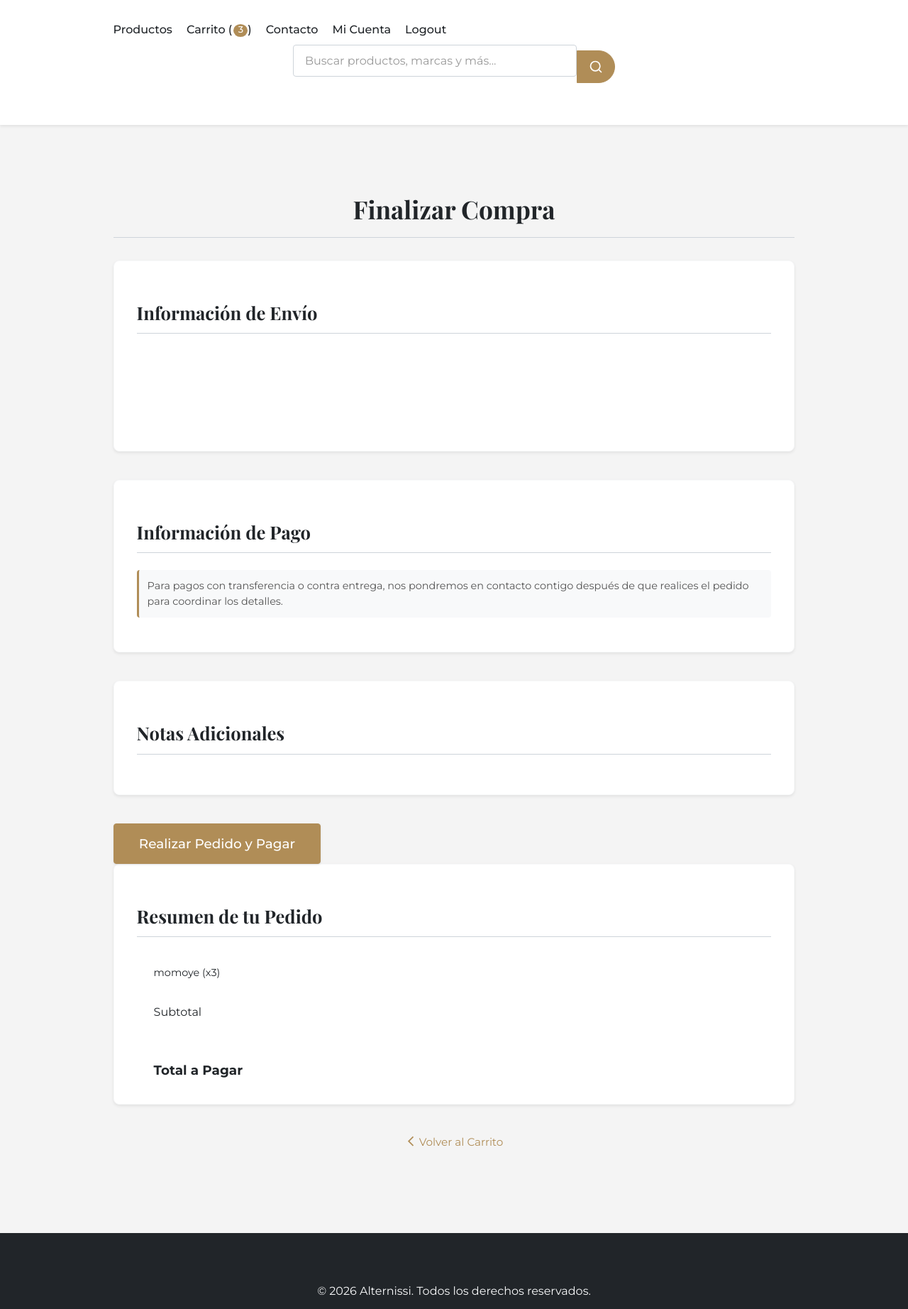
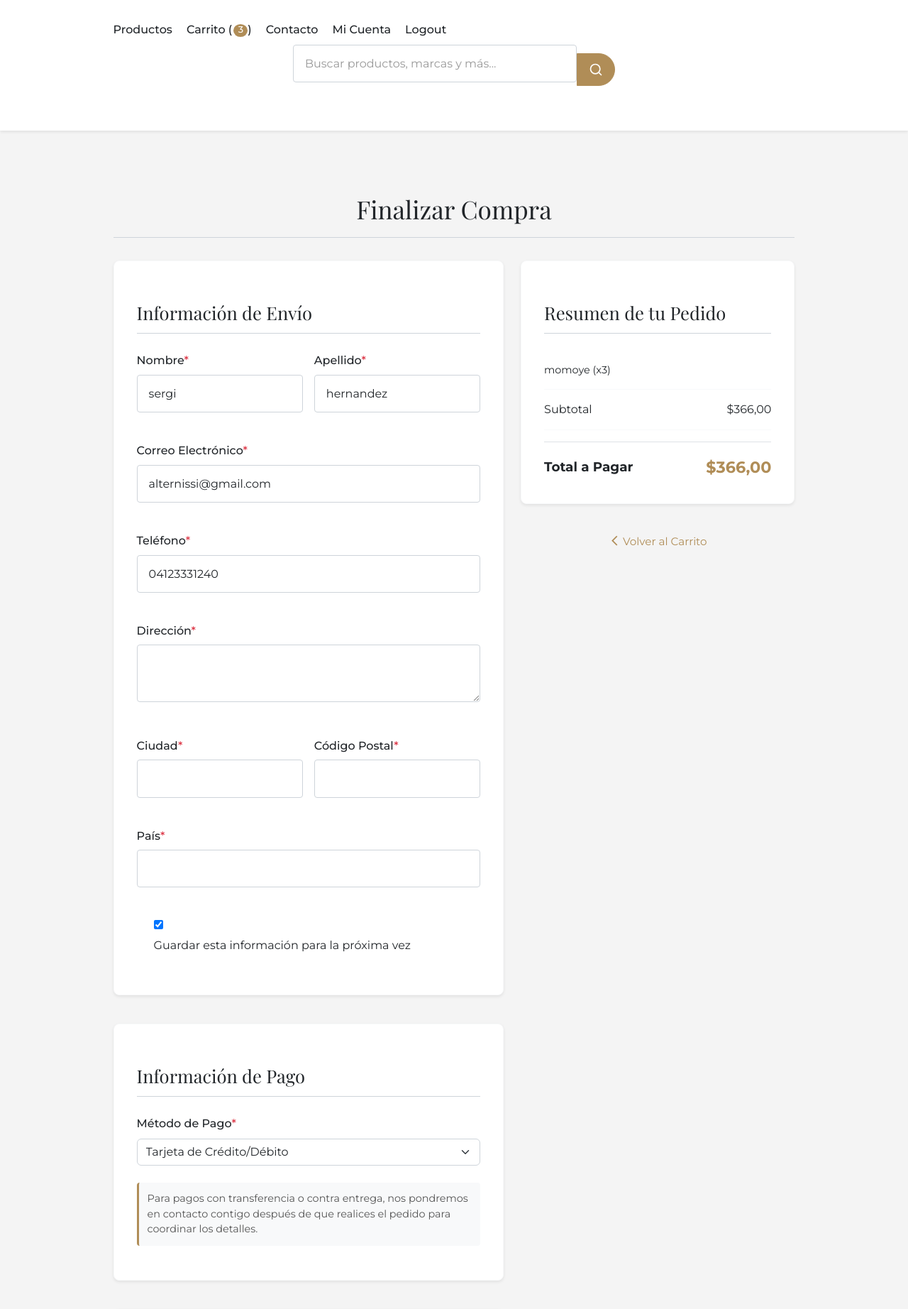
Before and after one commit to sergiorhvenetor/Alternissi, a Django app: page /checkout/ in a window 1280 px wide. Shown: the top 1844 px of the page at 71% size. Run offline with Django 5.2, Linux system fonts and the light colour scheme; a user stored in the database is signed in; data comes from the database, SQL or seed files in the repository; both versions use the stored data as it was after the commit; some web fonts are replaced.

Commit message:
Finish website implementation and fix missing features
- Added missing fields to ConfiguracionTienda for rewards.
- Implemented CheckoutForm and refactored checkout views.
- Added related products to product detail view.
- Added ability to remove coupons from cart.
- Integrated Bootstrap 5 for better UI and component support.
- Fixed template errors and missing values.
- Populated database with initial data.

Co-authored-by: sergiorhvenetor <118022314+sergiorhvenetor@users.noreply.github.com>

```diff
--- a/post/forms.py
+++ b/post/forms.py
@@ -2,7 +2,7 @@ from django import forms
 from django.conf import settings
 from django.contrib.auth.forms import UserCreationForm, AuthenticationForm
 from django.contrib.auth import get_user_model
-from .models import Producto, Categoria, Marca, Cupon, Cliente, Resena
+from .models import Producto, Categoria, Marca, Cupon, Cliente, Resena, Pedido
 
 User = get_user_model()
 
@@ -113,3 +113,38 @@ class ResenaForm(forms.ModelForm):
             'comentario': forms.Textarea(attrs={'rows': 5}),
             'calificacion': forms.RadioSelect(choices=[(i, f'{i} estrellas') for i in range(1, 6)]),
         }
+
+class CheckoutForm(forms.Form):
+    """
+    Formulario para recolectar información de envío y facturación durante el checkout.
+    """
+    # Información de Envío
+    nombre = forms.CharField(label="Nombre", max_length=100)
+    apellido = forms.CharField(label="Apellido", max_length=100)
+    email = forms.EmailField(label="Correo Electrónico")
+    telefono = forms.CharField(label="Teléfono", max_length=20)
+    direccion = forms.CharField(label="Dirección", widget=forms.Textarea(attrs={'rows': 2}))
+    ciudad = forms.CharField(label="Ciudad", max_length=100)
+    codigo_postal = forms.CharField(label="Código Postal", max_length=20)
+    pais = forms.CharField(label="País", max_length=100)
+
+    # Metodo de Pago
+    metodo_pago = forms.ChoiceField(
+        label="Método de Pago",
+        choices=Pedido.MetodoPago.choices,
+        widget=forms.Select(attrs={'class': 'form-select'})
+    )
+
+    # Notas
+    notas_adicionales = forms.CharField(
+        label="Notas del Pedido (opcional)",
+        required=False,
+        widget=forms.Textarea(attrs={'rows': 2})
+    )
+
+    # Opciones
+    guardar_informacion = forms.BooleanField(
+        label="Guardar esta información para la próxima vez",
+        required=False,
+        initial=True
+    )
--- a/post/templates/post/base.html
+++ b/post/templates/post/base.html
@@ -6,6 +6,8 @@
     <meta name="viewport" content="width=device-width, initial-scale=1.0">
     <title>{% block title %}Alternissi{% endblock %} - Alternissi</title>
     <link rel="icon" href="{% static 'favicon.ico' %}" type="image/x-icon" />
+    <!-- Bootstrap 5 CSS -->
+    <link href="https://cdn.jsdelivr.net/npm/bootstrap@5.3.0/dist/css/bootstrap.min.css" rel="stylesheet">
     <link rel="stylesheet" href="{% static 'post/css/style.css' %}">
     {% block extra_css %}{% endblock %}
     {% block extra_head %}{% endblock %}
@@ -74,6 +76,8 @@
     </footer>
 
 
+    <!-- Bootstrap 5 JS Bundle with Popper -->
+    <script src="https://cdn.jsdelivr.net/npm/bootstrap@5.3.0/dist/js/bootstrap.bundle.min.js"></script>
     {% block extra_scripts %}
     <script src="{% static 'post/js/cart_update.js' %}"></script>
     <script src="{% static 'post/js/script.js' %}"></script>
--- a/post/templates/post/checkout.html
+++ b/post/templates/post/checkout.html
@@ -189,17 +189,12 @@
                         {% if form.direccion.errors %}<div class="invalid-feedback d-block">{{ form.direccion.errors.as_text|striptags }}</div>{% endif %}
                     </div>
                     <div class="form-row">
-                        <div class="form-group col-md-6">
+                        <div class="form-group col-md-8">
                             <label for="{{ form.ciudad.id_for_label }}" class="form-label">{{ form.ciudad.label }}{% if form.ciudad.field.required %}<span class="text-danger">*</span>{% endif %}</label>
                             {{ form.ciudad }}
                             {% if form.ciudad.errors %}<div class="invalid-feedback d-block">{{ form.ciudad.errors.as_text|striptags }}</div>{% endif %}
                         </div>
                         <div class="form-group col-md-4">
-                            <label for="{{ form.region_o_provincia.id_for_label }}" class="form-label">{{ form.region_o_provincia.label }}{% if form.region_o_provincia.field.required %}<span class="text-danger">*</span>{% endif %}</label>
-                            {{ form.region_o_provincia }}
-                            {% if form.region_o_provincia.errors %}<div class="invalid-feedback d-block">{{ form.region_o_provincia.errors.as_text|striptags }}</div>{% endif %}
-                        </div>
-                        <div class="form-group col-md-2">
                             <label for="{{ form.codigo_postal.id_for_label }}" class="form-label">{{ form.codigo_postal.label }}{% if form.codigo_postal.field.required %}<span class="text-danger">*</span>{% endif %}</label>
                             {{ form.codigo_postal }}
                             {% if form.codigo_postal.errors %}<div class="invalid-feedback d-block">{{ form.codigo_postal.errors.as_text|striptags }}</div>{% endif %}
@@ -279,24 +274,24 @@
                         {% endfor %}
                         <li class="list-group-item d-flex justify-content-between align-items-center">
                             Subtotal
-
+                            <span>${{ carrito.subtotal }}</span>
                         </li>
-                        {% if carrito.descuento_total > 0 %}
+                        {% if carrito.descuento_aplicado > 0 %}
                         <li class="list-group-item d-flex justify-content-between align-items-center text-success">
                             Descuento Promociones
-
+                            <span>-${{ carrito.descuento_aplicado }}</span>
                         </li>
                         {% endif %}
                         {% if carrito.cupon %}
                         <li class="list-group-item d-flex justify-content-between align-items-center text-success">
                             Cupón ({{ carrito.cupon.codigo }})
-
+                            <span>-${{ carrito.descuento_aplicado }}</span>
                         </li>
                         {% endif %}
                         {# Aquí se podría añadir el costo de envío si se calcula #}
                         <li class="list-group-item d-flex justify-content-between align-items-center fw-bold mt-3 pt-3 border-top">
                             <span class="summary-total-label">Total a Pagar</span>
-
+                            <span class="summary-total-value">${{ carrito.total }}</span>
                         </li>
                     </ul>
                     {% else %}
--- a/post/templates/post/detalle_producto.html
+++ b/post/templates/post/detalle_producto.html
@@ -423,7 +423,7 @@
         </ul>
         <div class="tab-content" id="productTabContent">
             <div class="tab-pane fade show active" id="descripcionContent" role="tabpanel" aria-labelledby="descripcion-tab">
-                {{ producto.descripcion_larga|default:producto.descripcion|linebreaksbr|default:"No hay descripción detallada disponible para este producto." }}
+                {{ producto.descripcion|linebreaksbr|default:"No hay descripción detallada disponible para este producto." }}
             </div>
             {% if producto.caracteristicas %}
             <div class="tab-pane fade" id="especificacionesContent" role="tabpanel" aria-labelledby="especificaciones-tab">
--- a/post/urls.py
+++ b/post/urls.py
@@ -66,6 +66,7 @@ urlpatterns = [
     path('carrito/actualizar/<int:item_id>/', views.ActualizarItemCarritoView.as_view(), name='actualizar_item_carrito'),
     path('carrito/eliminar/<int:item_id>/', views.EliminarItemCarritoView.as_view(), name='eliminar_item_carrito'),
     path('carrito/aplicar-cupon/', views.AplicarCuponView.as_view(), name='aplicar_cupon'),
+    path('carrito/eliminar-cupon/', views.EliminarCuponCarritoView.as_view(), name='eliminar_cupon_carrito'),
 
     # --- URLs del Proceso de Pago (Checkout) ---
     path('checkout/', views.CheckoutView.as_view(), name='checkout'),
--- a/post/views.py
+++ b/post/views.py
@@ -8,7 +8,7 @@ from django.views.generic import (
 )
 from django.contrib.auth.decorators import login_required, user_passes_test
 from django.http import JsonResponse, HttpResponseBadRequest
-from .forms import CustomUserCreationForm, ProductoForm, CuponForm
+from .forms import CustomUserCreationForm, ProductoForm, CuponForm, CheckoutForm
 from django.contrib.auth import login as auth_login, authenticate
 from django.contrib.auth.views import LoginView
 from django.contrib.auth.mixins import LoginRequiredMixin
@@ -124,6 +124,11 @@ class DetalleProductoView(DetailView):
         context = super().get_context_data(**kwargs)
         producto = self.get_object()
         context['resenas'] = producto.resenas.filter(aprobado=True)
+        # Productos relacionados (misma categoría, excluyendo el actual)
+        context['productos_relacionados'] = Producto.objects.filter(
+            categoria=producto.categoria,
+            disponible=True
+        ).exclude(id=producto.id).prefetch_related('imagenes')[:4]
         return context
 
 class BuscarProductosView(ListView):
@@ -315,6 +320,16 @@ class AplicarCuponView(CartMixin, View):
             messages.error(request, "El código del cupón no existe.")
         return redirect('tienda:ver_carrito')
 
+class EliminarCuponCarritoView(CartMixin, View):
+    """Elimina el cupón aplicado al carrito."""
+    def post(self, request, *args, **kwargs):
+        cart = self.get_cart()
+        if cart.cupon:
+            cart.cupon = None
+            cart.save()
+            messages.info(request, "Cupón eliminado del carrito.")
+        return redirect('tienda:ver_carrito')
+
 # --- Vistas del Proceso de Pago (Checkout) ---
 
 class CheckoutView(LoginRequiredMixin, CartMixin, TemplateView):
@@ -330,7 +345,31 @@ class CheckoutView(LoginRequiredMixin, CartMixin, TemplateView):
 
     def get_context_data(self, **kwargs):
         context = super().get_context_data(**kwargs)
-        context['carrito'] = self.get_cart()
+        cart = self.get_cart()
+        context['carrito'] = cart
+
+        # Pre-poblar el formulario con datos del cliente si existen
+        initial_data = {}
+        try:
+            cliente = Cliente.objects.get(usuario=self.request.user)
+            initial_data = {
+                'nombre': cliente.nombre,
+                'apellido': cliente.apellido,
+                'email': cliente.email,
+                'telefono': cliente.telefono,
+                'direccion': cliente.direccion,
+                'ciudad': cliente.ciudad,
+                'codigo_postal': cliente.codigo_postal,
+                'pais': cliente.pais,
+            }
+        except Cliente.DoesNotExist:
+            initial_data = {
+                'email': self.request.user.email,
+                'nombre': self.request.user.first_name,
+                'apellido': self.request.user.last_name,
+            }
+
+        context['form'] = CheckoutForm(initial=initial_data)
         context['pedido_metodos_pago_choices'] = Pedido.MetodoPago.choices
         return context
 
@@ -343,52 +382,55 @@ class ProcesarPedidoView(LoginRequiredMixin, CartMixin, View):
             messages.error(request, "Tu carrito está vacío. No puedes procesar un pedido.")
             return redirect('tienda:ver_carrito')
 
-        # Usar get_or_create para el cliente, similar a como se hizo en CuentaDashboardView
-        # para asegurar que el cliente exista.
+        form = CheckoutForm(request.POST)
+        if not form.is_valid():
+            # Volver al checkout mostrando errores
+            messages.error(request, "Por favor corrige los errores en el formulario.")
+            return render(request, 'post/checkout.html', {
+                'form': form,
+                'carrito': cart,
+                'pedido_metodos_pago_choices': Pedido.MetodoPago.choices
+            })
+
+        data = form.cleaned_data
+
+        # Usar get_or_create para el cliente
         cliente, created = Cliente.objects.get_or_create(
             usuario=request.user,
             defaults={
-                'email': request.POST.get('shipping_email', request.user.email), # Usar email de form si disponible
-                'nombre': request.POST.get('shipping_nombre', request.user.first_name or ''),
-                'apellido': request.POST.get('shipping_apellido', request.user.last_name or ''),
-                'telefono': request.POST.get('shipping_telefono', ''),
-                'direccion': request.POST.get('shipping_direccion1', ''),
-                'ciudad': request.POST.get('shipping_ciudad', ''),
-                'codigo_postal': request.POST.get('shipping_codigo_postal', ''),
-                'pais': request.POST.get('shipping_pais', ''),
+                'email': data['email'],
+                'nombre': data['nombre'],
+                'apellido': data['apellido'],
+                'telefono': data['telefono'],
+                'direccion': data['direccion'],
+                'ciudad': data['ciudad'],
+                'codigo_postal': data['codigo_postal'],
+                'pais': data['pais'],
             }
         )
-        # Si el cliente ya existía y los datos del formulario son más recientes, actualizarlos.
-        if not created:
-            update_fields = []
-            # Comparar con los valores actuales del objeto cliente
-            if cliente.nombre != request.POST.get('shipping_nombre', cliente.nombre):
-                cliente.nombre = request.POST.get('shipping_nombre', cliente.nombre)
-                update_fields.append('nombre')
-            if cliente.apellido != request.POST.get('shipping_apellido', cliente.apellido):
-                cliente.apellido = request.POST.get('shipping_apellido', cliente.apellido)
-                update_fields.append('apellido')
-            if cliente.email != request.POST.get('shipping_email', cliente.email):
-                cliente.email = request.POST.get('shipping_email', cliente.email)
-                update_fields.append('email')
-            if cliente.telefono != request.POST.get('shipping_telefono', cliente.telefono):
-                cliente.telefono = request.POST.get('shipping_telefono', cliente.telefono)
-                update_fields.append('telefono')
-            # Aquí podrías añadir la lógica para actualizar direccion, ciudad, etc. del modelo Cliente si es necesario
-            if update_fields:
-                cliente.save(update_fields=update_fields)
+
+        # Actualizar datos del cliente si se solicitó guardar
+        if data.get('guardar_informacion'):
+            cliente.nombre = data['nombre']
+            cliente.apellido = data['apellido']
+            cliente.email = data['email']
+            cliente.telefono = data['telefono']
+            cliente.direccion = data['direccion']
+            cliente.ciudad = data['ciudad']
+            cliente.codigo_postal = data['codigo_postal']
+            cliente.pais = data['pais']
+            cliente.save()
 
         # Recolectar datos de dirección de envío
         direccion_envio_data = {
-            'nombre': request.POST.get('shipping_nombre', ''),
-            'apellido': request.POST.get('shipping_apellido', ''),
-            'email': request.POST.get('shipping_email', request.user.email),
-            'direccion1': request.POST.get('shipping_direccion1', ''),
-            'direccion2': request.POST.get('shipping_direccion2', ''),
-            'ciudad': request.POST.get('shipping_ciudad', ''),
-            'codigo_postal': request.POST.get('shipping_codigo_postal', ''),
-            'pais': request.POST.get('shipping_pais', ''),
-            'telefono': request.POST.get('shipping_telefono', ''),
+            'nombre': data['nombre'],
+            'apellido': data['apellido'],
+            'email': data['email'],
+            'direccion': data['direccion'],
+            'ciudad': data['ciudad'],
+            'codigo_postal': data['codigo_postal'],
+            'pais': data['pais'],
+            'telefono': data['telefono'],
         }
 
         # Recolectar datos de dirección de facturación
@@ -396,17 +438,11 @@ class ProcesarPedidoView(LoginRequiredMixin, CartMixin, View):
         if billing_same_as_shipping:
             direccion_facturacion_data = direccion_envio_data.copy()
         else:
-            direccion_facturacion_data = {
-                'nombre': request.POST.get('billing_nombre', direccion_envio_data['nombre']),
-                'apellido': request.POST.get('billing_apellido', direccion_envio_data['apellido']),
-                'direccion1': request.POST.get('billing_direccion1', ''),
-                'direccion2': request.POST.get('billing_direccion2', ''),
-                'ciudad': request.POST.get('billing_ciudad', ''),
-                'codigo_postal': request.POST.get('billing_codigo_postal', ''),
-                'pais': request.POST.get('billing_pais', ''),
-            }
+            # Aquí se podrían añadir campos específicos de facturación al form si fuera necesario
+            # Por ahora usamos los mismos
+            direccion_facturacion_data = direccion_envio_data.copy()
 
-        metodo_pago = request.POST.get('metodo_pago', Pedido.MetodoPago.TARJETA)
+        metodo_pago = data['metodo_pago']
 
         try:
             pedido = cart.convertir_a_pedido(
```
Also changed, not shown: post/admin.py (+7 -0 lines), post/models.py (+40 -0 lines), post/templates/post/carrito.html (+8 -8 lines), db.sqlite3, post/migrations/0005_configuraciontienda_dias_validez_cupon_recompensa_and_more.py (added).
